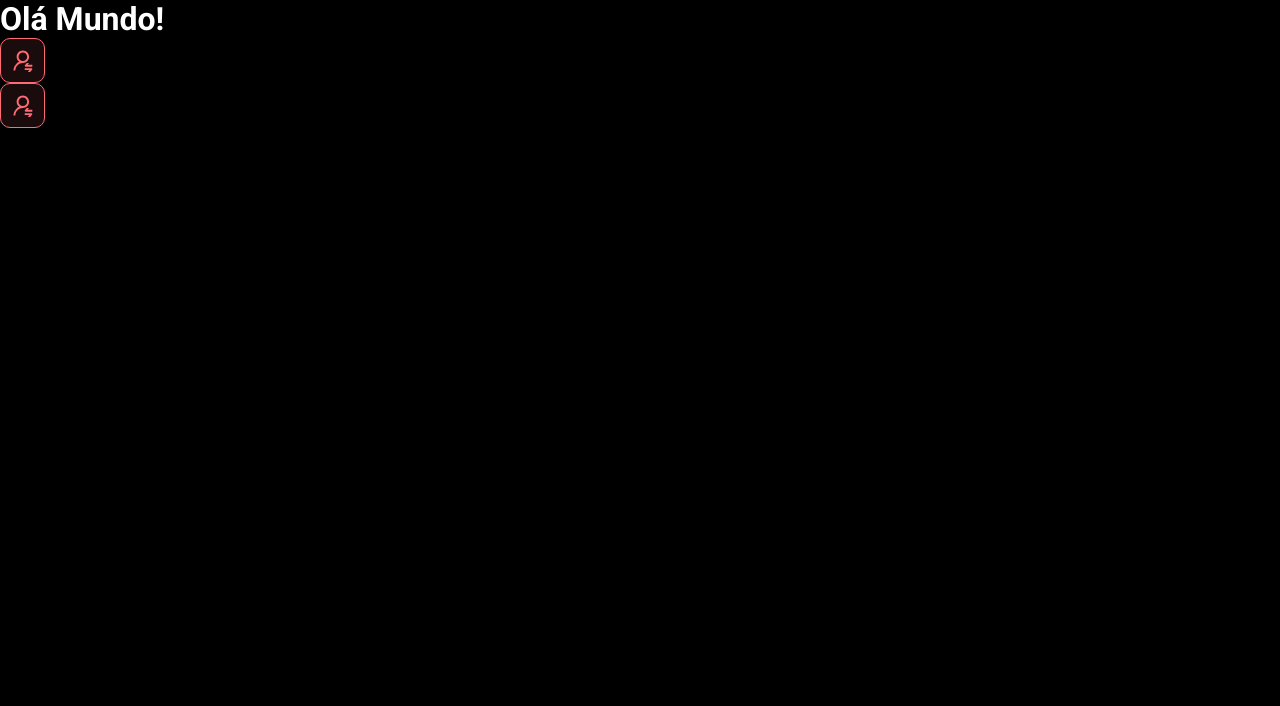
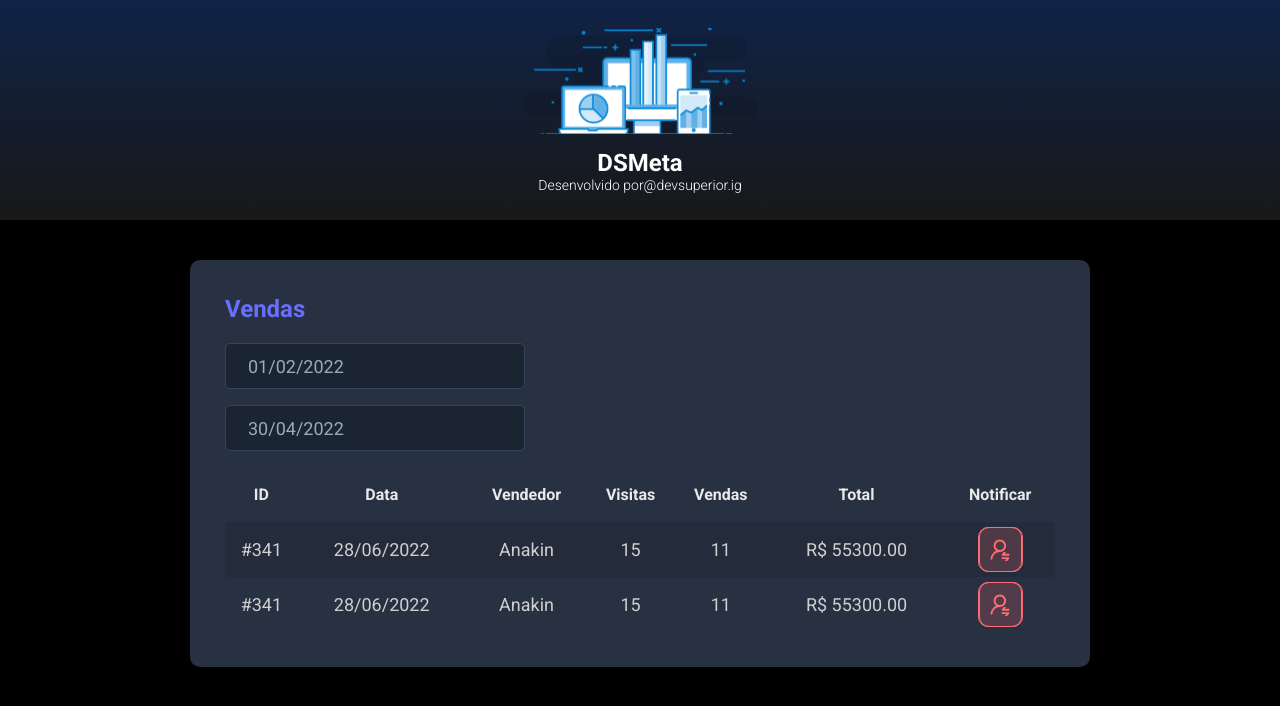
Before and after one commit to L-edu/dsmeta, a React (Vite) app in the folder frontend/: page / in a window 1280 px wide. Shown: the top 706 px of the page. Built offline with nearby package versions, Linux system fonts and the light colour scheme.

Commit message:
Other components

```diff
--- a/frontend/src/App.tsx
+++ b/frontend/src/App.tsx
@@ -1,13 +1,19 @@
-import NotificationButton from "./components/NotificationButton"
+import Header from "./components/Header"
+import SalesCard from "./components/SalesCard"
 
 
 
 function App() {
   return (
     <>
-      <h1>Olá Mundo!</h1>
-      <NotificationButton/>
-      <NotificationButton/>
+      <Header />
+      <main>
+      <section id="sales">
+        <div className="dsmeta-container">
+          <SalesCard/>
+      </div>
+      </section>
+      </main>
     </>
     )
 
--- /dev/null
+++ b/frontend/src/components/Header/index.tsx
@@ -0,0 +1,20 @@
+import logo from "../../assets/img/logo.svg"
+import './styles.css'
+
+function Header() {
+    return (
+        <header>
+            <div className="dsmeta-logo-container">
+                <img src={logo} alt="DSMeta" />
+                <h1>DSMeta</h1>
+                <p>
+                    Desenvolvido por
+                    <a href="https://instagram.com/devsuperior.ig">@devsuperior.ig</a>
+                </p>
+            </div>
+        </header>
+    )
+
+}
+
+export default Header
--- /dev/null
+++ b/frontend/src/components/Header/styles.css
@@ -0,0 +1,27 @@
+header {
+    background: linear-gradient(180deg, #102347 0%, #181818 100%);
+    height: 220px;
+    display: flex;
+    justify-content: center;
+    align-items: center;
+}
+
+.dsmeta-logo-container {
+    display: flex;
+    flex-direction: column;
+    align-items: center;
+}
+
+.dsmeta-logo-container svg {
+    width: 235px;
+}
+
+.dsmeta-logo-container h1 {
+    font-size: 24px;
+    margin-top: 14px;
+}
+
+.dsmeta-logo-container p {
+    font-weight: 300;
+    font-size: 14px;
+}
--- /dev/null
+++ b/frontend/src/components/SalesCard/index.tsx
@@ -0,0 +1,78 @@
+import './styles.css'
+import NotificationButton from '../NotificationButton'
+function SalesCard() {
+    return (
+        <>
+            <div className="dsmeta-card">
+                <h2 className="dsmeta-sales-title">Vendas</h2>
+                <div>
+                    <div className="dsmeta-form-control-container">
+                        <input
+                            className="dsmeta-form-control"
+                            type="text"
+                            value="01/02/2022"
+                        />
+                    </div>
+                    <div className="dsmeta-form-control-container">
+                        <input
+                            className="dsmeta-form-control"
+                            type="text"
+                            value="30/04/2022"
+                        />
+                    </div>
+                </div>
+                <div>
+                    <table className="dsmeta-sales-table">
+                        <thead>
+                            <tr>
+                                <th className="tc992">ID</th>
+                                <th className="tc576">Data</th>
+                                <th>Vendedor</th>
+                                <th className="tc992">Visitas</th>
+                                <th className="tc992">Vendas</th>
+                                <th>Total</th>
+                                <th>Notificar</th>
+                            </tr>
+                        </thead>
+                        <tbody>
+                            <tr>
+                                <td className="tc992">#341</td>
+                                <td className="tc576">28/06/2022</td>
+                                <td>Anakin</td>
+                                <td className="tc992">15</td>
+                                <td className="tc992">11</td>
+                                <td>R$ 55300.00</td>
+                                <td>
+                                    <div className="dsmeta-btn-container">
+                                        <div className="dsmeta-red-btn">
+                                            <NotificationButton/>
+                                        </div>
+                                    </div>
+                                </td>
+                            </tr>
+                            <tr>
+                                <td className="tc992">#341</td>
+                                <td className="tc576">28/06/2022</td>
+                                <td>Anakin</td>
+                                <td className="tc992">15</td>
+                                <td className="tc992">11</td>
+                                <td>R$ 55300.00</td>
+                                <td>
+                                    <div className="dsmeta-btn-container">
+                                        <div className="dsmeta-red-btn">
+                                        <NotificationButton/>
+                                        </div>
+                                    </div>
+                                </td>
+                            </tr>
+                        </tbody>
+                    </table>
+                </div>
+            </div>
+
+        </>
+    )
+
+}
+
+export default SalesCard
--- /dev/null
+++ b/frontend/src/components/SalesCard/styles.css
@@ -0,0 +1,95 @@
+
+.dsmeta-card {
+    background-color: #283142;
+    border-radius: 10px;
+    padding: 35px 10px;
+}
+
+.dsmeta-sales-title {
+    font-size: 24px;
+    color: #676fff;
+    margin-bottom: 20px;
+}
+
+.dsmeta-form-control-container {
+    margin-bottom: 16px;
+    max-width: 300px;
+}
+
+.dsmeta-form-control {
+    width: 100%;
+    height: 46px;
+    background-color: #1b2531;
+    border: 1px solid #384459;
+    color: #9aaabe;
+    padding: 0 22px;
+    font-size: 18px;
+    border-radius: 5px;
+}
+
+.dsmeta-sales-table {
+    width: 100%;
+    border-spacing: 0;
+}
+
+.dsmeta-sales-table thead {
+    font-size: 16px;
+    height: 55px;
+    color: #e9e9e9;
+}
+
+.dsmeta-sales-table tbody {
+    font-size: 14px;
+    text-align: center;
+    color: #cfcfcf;
+}
+
+.dsmeta-sales-table tbody tr {
+    height: 55px;
+    border-top: 1px solid #5f6e82;
+}
+
+.dsmeta-sales-table tbody tr:hover>td {
+    background-color: #384459;
+}
+
+.dsmeta-sales-table tbody tr:nth-child(odd) {
+    background-color: #242c3b;
+}
+
+.dsmeta-btn-container {
+    display: flex;
+    justify-content: center;
+}
+
+.tc576 {
+    display: none;
+}
+
+.tc992 {
+    display: none;
+}
+
+@media (min-width: 576px) {
+    #sales {
+        padding: 40px 20px;
+    }
+
+    .dsmeta-card {
+        padding: 35px;
+    }
+
+    .tc576 {
+        display: table-cell;
+    }
+
+    .dsmeta-sales-table tbody {
+        font-size: 18px;
+    }
+}
+
+@media (min-width: 992px) {
+    .tc992 {
+        display: table-cell;
+    }
+}
--- a/frontend/src/index.css
+++ b/frontend/src/index.css
@@ -19,3 +19,13 @@ a:visited {
   color: unset;
   text-decoration: none;
 }
+
+#sales {
+  padding: 40px 10px;
+}
+
+.dsmeta-container {
+  width: 100%;
+  max-width: 900px;
+  margin: 0 auto;
+}
```
Also changed, not shown: frontend/src/assets/img/logo.svg (added).
